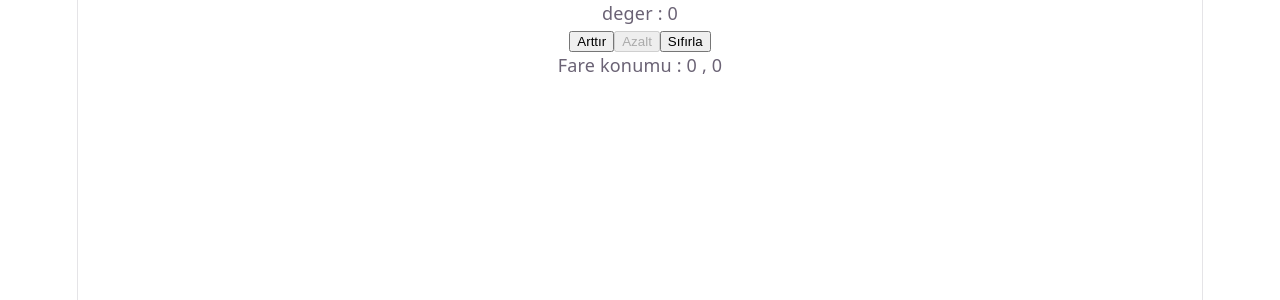
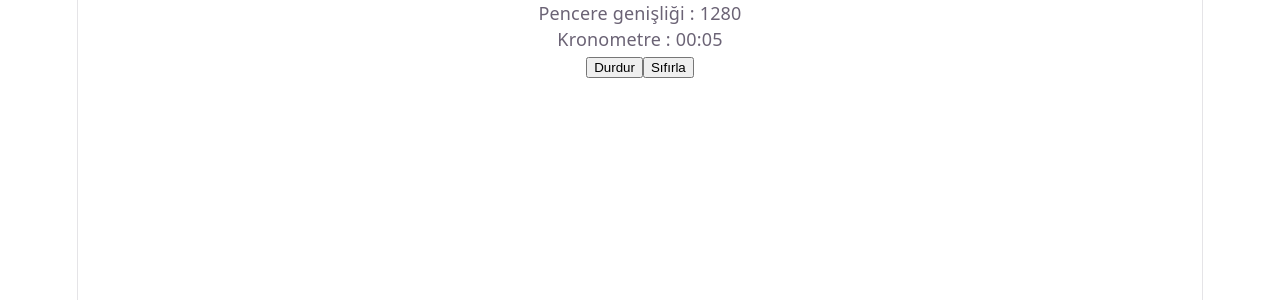
Before and after one commit to iclalinal/Kuzem-React-Dersi, a React (Vite) app: page / in a window 1280 px wide. Shown: the top 300 px of the page. Built offline with nearby package versions, Linux system fonts and the light colour scheme.

Commit message:
useEffect örnekleri eklendi

```diff
--- a/src/App.tsx
+++ b/src/App.tsx
@@ -1,11 +1,11 @@
-import Counter from './components/Counter';
-import FareTakibi from './components/FareTakibi';
+import PencereBoyutu from './components/PencereBoyutu';
+import Kronometre from './components/Kronometre';
 
 function App(){
   return(
     <>
-      <Counter />
-      <FareTakibi />
+      <PencereBoyutu />
+      <Kronometre/>
     </>
   )
 }
--- a/src/components/FareTakibi.tsx
+++ b/src/components/FareTakibi.tsx
@@ -4,6 +4,8 @@ function FareTakibi(){
     const [konum, setKonum] = useState({x : 0, y: 0});
 
     useEffect(() => {
+      console.log('FareTakibi ekrana geldi')
+
         function konumGuncelle(e : MouseEvent){
             setKonum({x: e.clientX, y: e.clientY});
     }
--- /dev/null
+++ b/src/components/Kronometre.tsx
@@ -0,0 +1,30 @@
+import {useState, useEffect} from 'react';
+
+function Kronometre(){
+    const [saniye, setSaniye] = useState(0);
+    const [calisiyor, setCalisiyor] = useState(true);
+
+    useEffect(()=>{
+        if (!calisiyor)return
+        const id = setInterval(() => {
+            setSaniye(p => p + 1)
+        }, 1000);
+
+        return () => clearInterval(id);
+    }, [calisiyor]);
+
+    const dakika = String(Math.floor(saniye / 60)).padStart(2, '0');
+    const kalanSaniye = String(saniye % 60).padStart(2, '0');
+
+
+    return(
+        <div>
+            <p> Kronometre : {dakika}:{kalanSaniye} </p>
+            <button onClick={()=> setCalisiyor(!calisiyor)}>
+                {calisiyor ? 'Durdur' : 'Başlat'}
+            </button>
+
+            <button onClick={()=>{setCalisiyor(false); setSaniye(0);}}>Sıfırla</button>
+        </div>
+    )
+} export default Kronometre;
--- /dev/null
+++ b/src/components/PencereBoyutu.tsx
@@ -0,0 +1,18 @@
+import {useState, useEffect} from 'react';
+
+function PencereBoyutu(){
+    const [genislik, setGenislik] = useState(window.innerWidth);
+
+    useEffect(()=>{
+        const olcu = () => setGenislik(window.innerWidth);
+        window.addEventListener('resize', olcu);
+
+        return () => window.removeEventListener('resize', olcu);
+    }, []);
+
+    return(
+        <div>
+            <p> Pencere genişliği : {genislik} </p>
+        </div>
+    )
+}export default PencereBoyutu;
```
